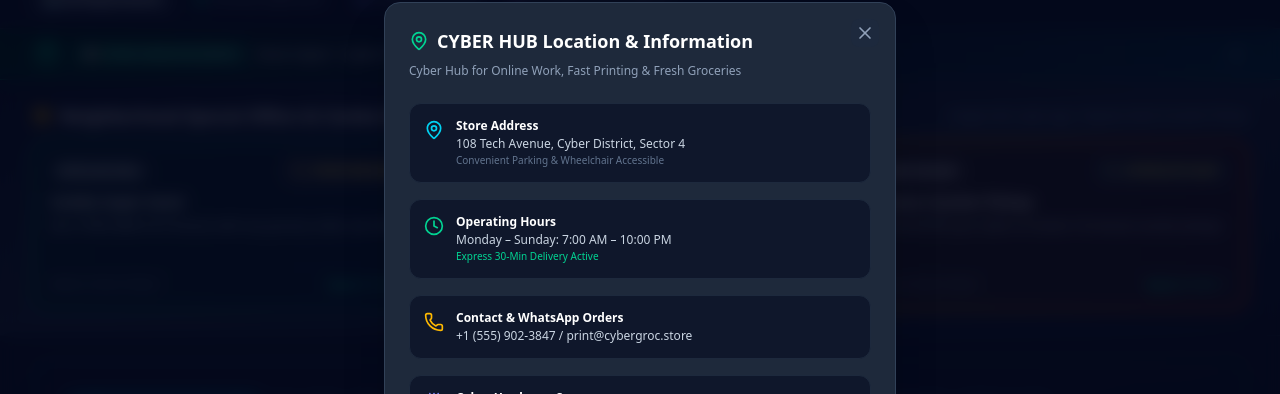
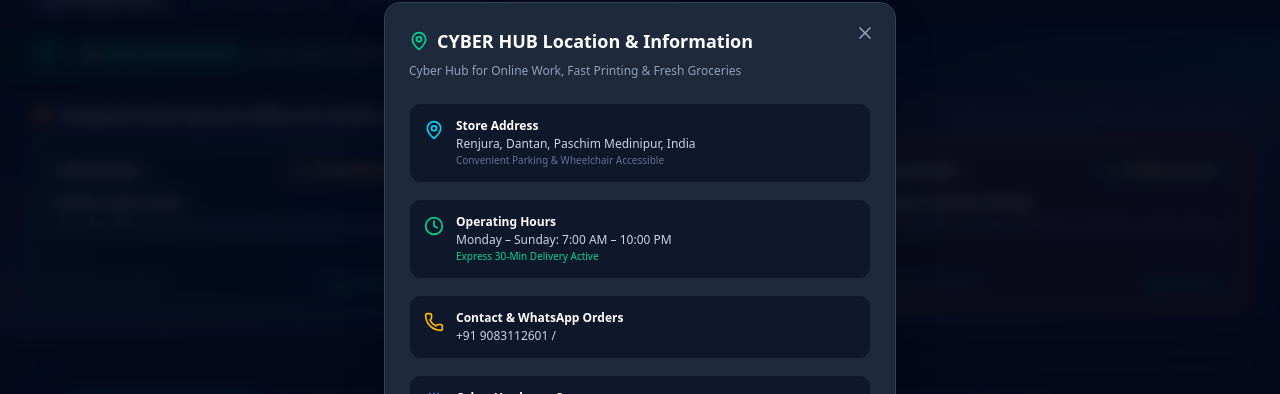
Before and after one commit to sukhendupandit-lab/cyber-hub-grocery-superstore, a React (Vite) app: page / in a window 1280 px wide. Both pictures are taken after a click on the button "Location & Contact". Shown: the part 129-523 px from the top of the page. Built offline with nearby package versions, Linux system fonts and the light colour scheme; no server answers.

Commit message:
Update StoreInfoModal.tsx

```diff
--- a/src/components/StoreInfoModal.tsx
+++ b/src/components/StoreInfoModal.tsx
@@ -37,7 +37,7 @@ export const StoreInfoModal: React.FC<StoreInfoModalProps> = ({
             <MapPin className="w-5 h-5 text-cyan-400 shrink-0 mt-0.5" />
             <div>
               <div className="font-bold text-white">Store Address</div>
-              <p className="text-slate-300 mt-0.5">108 Tech Avenue, Cyber District, Sector 4</p>
+              <p className="text-slate-300 mt-0.5">Renjura, Dantan, Paschim Medinipur, India</p>
               <span className="text-[10px] text-slate-500">Convenient Parking & Wheelchair Accessible</span>
             </div>
           </div>
@@ -55,7 +55,7 @@ export const StoreInfoModal: React.FC<StoreInfoModalProps> = ({
             <Phone className="w-5 h-5 text-amber-400 shrink-0 mt-0.5" />
             <div>
               <div className="font-bold text-white">Contact & WhatsApp Orders</div>
-              <p className="text-slate-300 mt-0.5">+1 (555) 902-3847 / print@cybergroc.store</p>
+              <p className="text-slate-300 mt-0.5">+91 9083112601 / </p>
             </div>
           </div>
 
```
